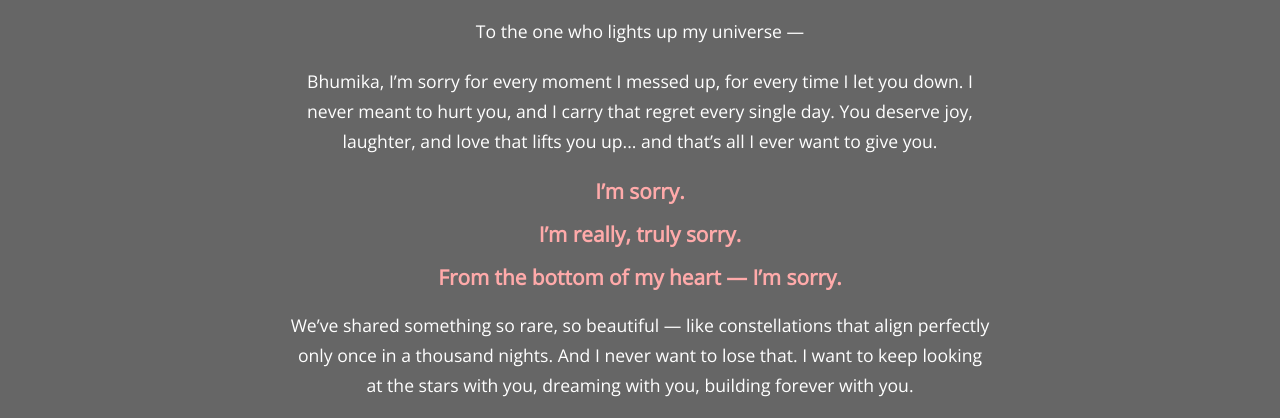
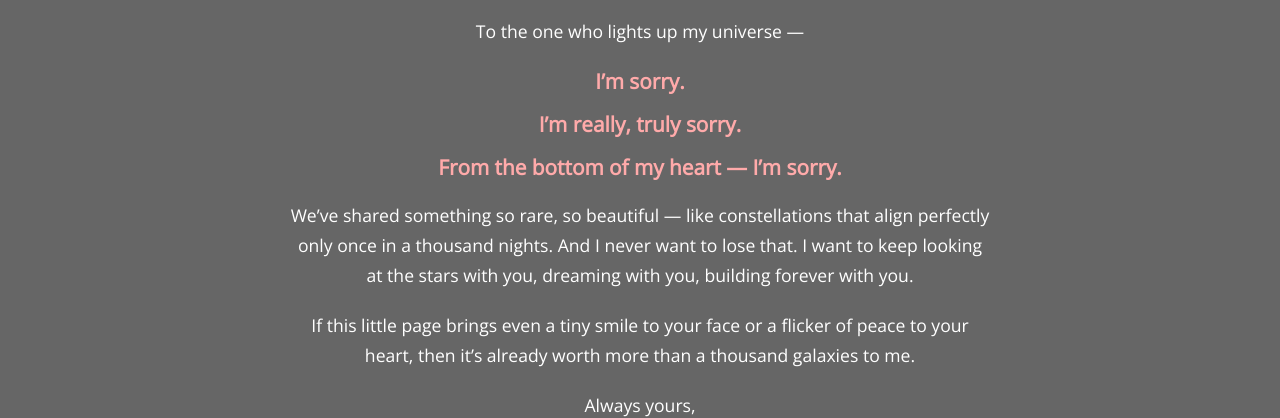
Before and after one commit to Abhishek992As/Bhumika_lover, a plain HTML site: page index.html in a window 1280 px wide. Shown: the part 213-631 px from the top of the page. Drawn offline with nearby package versions, Linux system fonts and the light colour scheme.

Commit message:
Update index.html

```diff
--- a/index.html
+++ b/index.html
@@ -60,7 +60,6 @@
     <h2>I'm so sorry, and I love you</h2>
 
     <p>To the one who lights up my universe —</p>
-    <p>Bhumika, I’m sorry for every moment I messed up, for every time I let you down. I never meant to hurt you, and I carry that regret every single day. You deserve joy, laughter, and love that lifts you up... and that’s all I ever want to give you.</p>
 
     <div class="sorry">I’m sorry.</div>
     <div class="sorry">I’m really, truly sorry.</div>
```
